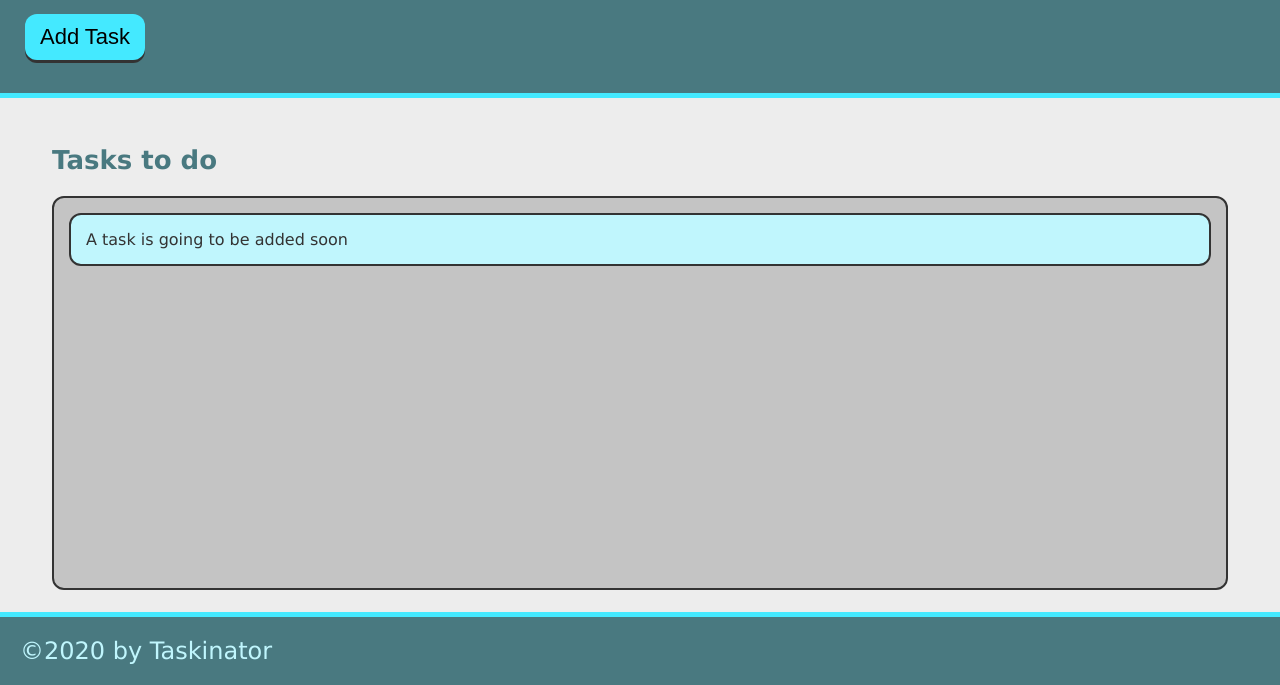
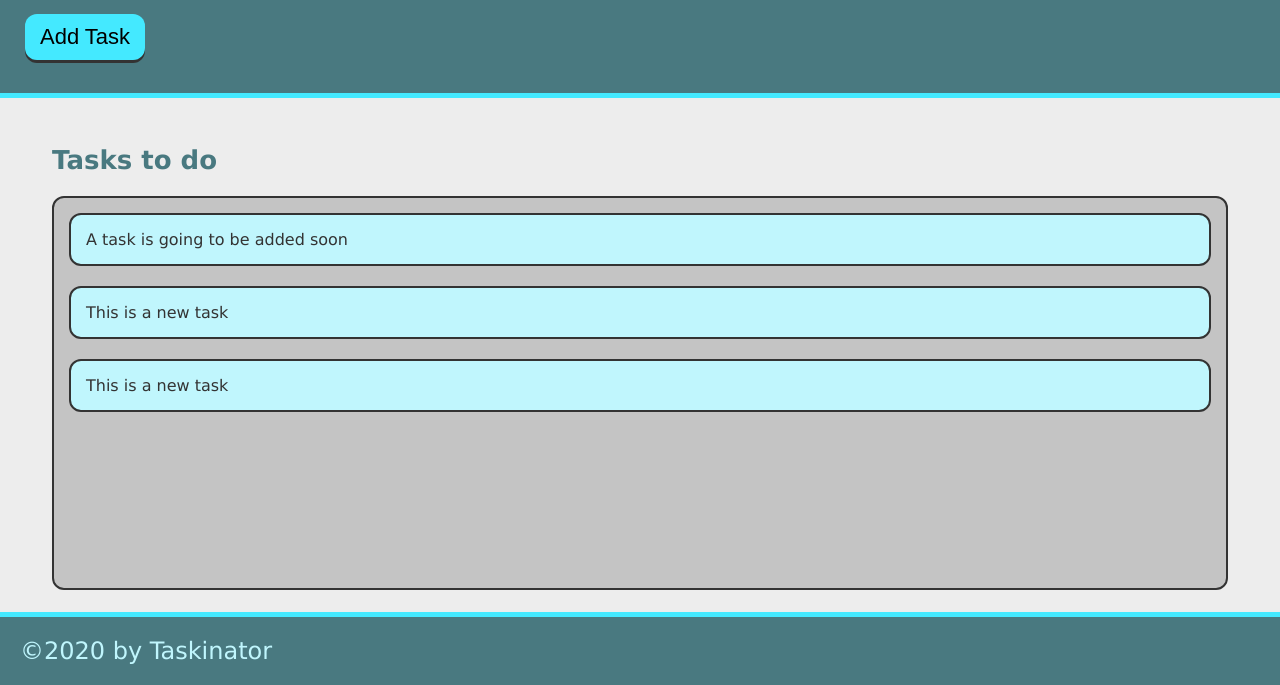
Before and after one commit to JoshCarter8400/Taskinator, a plain HTML site: page project/index.html in a window 1280 px wide. Both pictures are taken after a click on the button "Add Task". Shown: the part 115-800 px from the top of the page. Drawn offline with Linux system fonts and the light colour scheme.

Commit message:
added createTaskHandler

```diff
--- a/project/assets/js/script.js
+++ b/project/assets/js/script.js
@@ -0,0 +1,16 @@
+var buttonE1 = document.querySelector("#save-task");
+var tasksToDoE1 = document.querySelector("#tasks-to-do");
+
+var createTaskHandler = function() {
+    var listItemE1 = document.createElement("li");
+    listItemE1.className = "task-item";
+    listItemE1.textContent = "This is a new task";
+    tasksToDoE1.appendChild(listItemE1);
+}
+
+buttonE1.addEventListener("click", createTaskHandler); {
+    var listItemE1 = document.createElement("li");
+    listItemE1.className = "task-item";
+    listItemE1.textContent = "This is a new task";
+    tasksToDoE1.appendChild(listItemE1);
+}
--- a/project/index.html
+++ b/project/index.html
@@ -14,13 +14,13 @@
     <header>
         <h1 class="page-title">Taskinator</h1>
         <p>Click the button below add a new task!</p>
-        <button class="btn">Add Task</button>
+        <button class="btn" id="save-task">Add Task</button>
     </header>
 
     <main class="page-content">
         <section class="task-list-wrapper">
             <h2 class="list-title">Tasks to do</h2>
-            <ul class="task-list">
+            <ul class="task-list" id="tasks-to-do">
                 <li class="task-item">A task is going to be added soon</li>
             </ul>
         </section>
```
